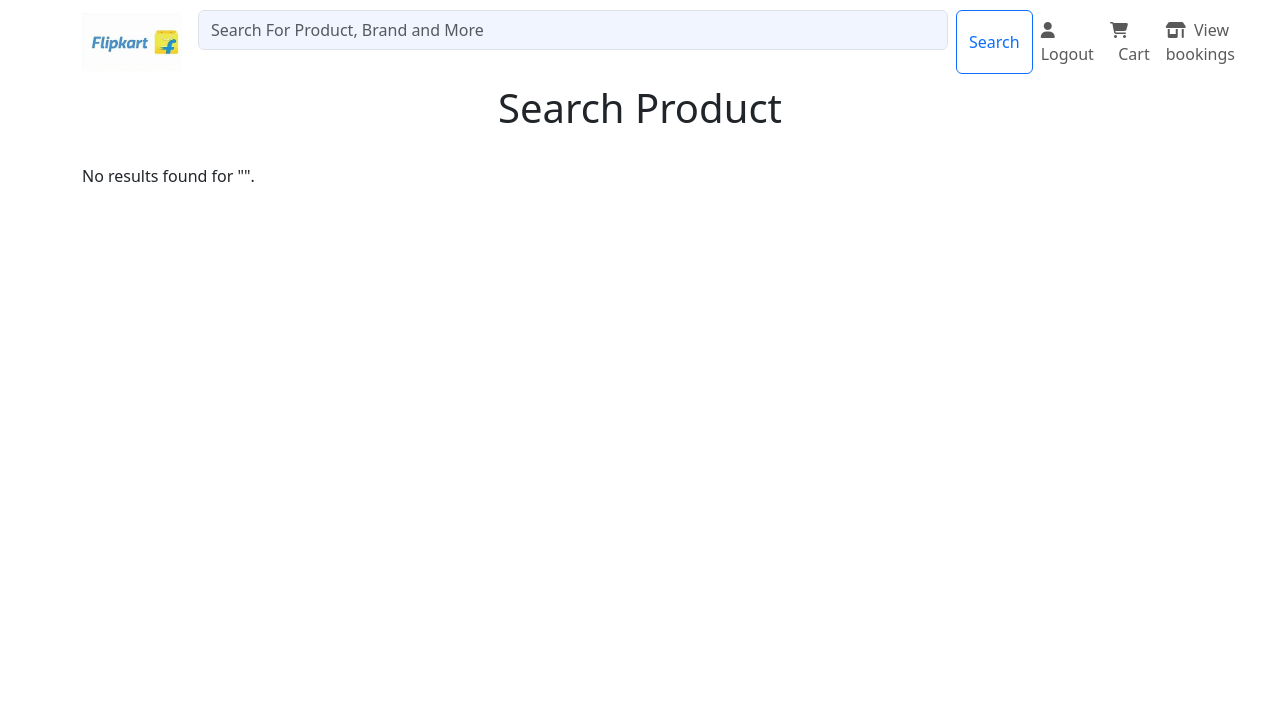
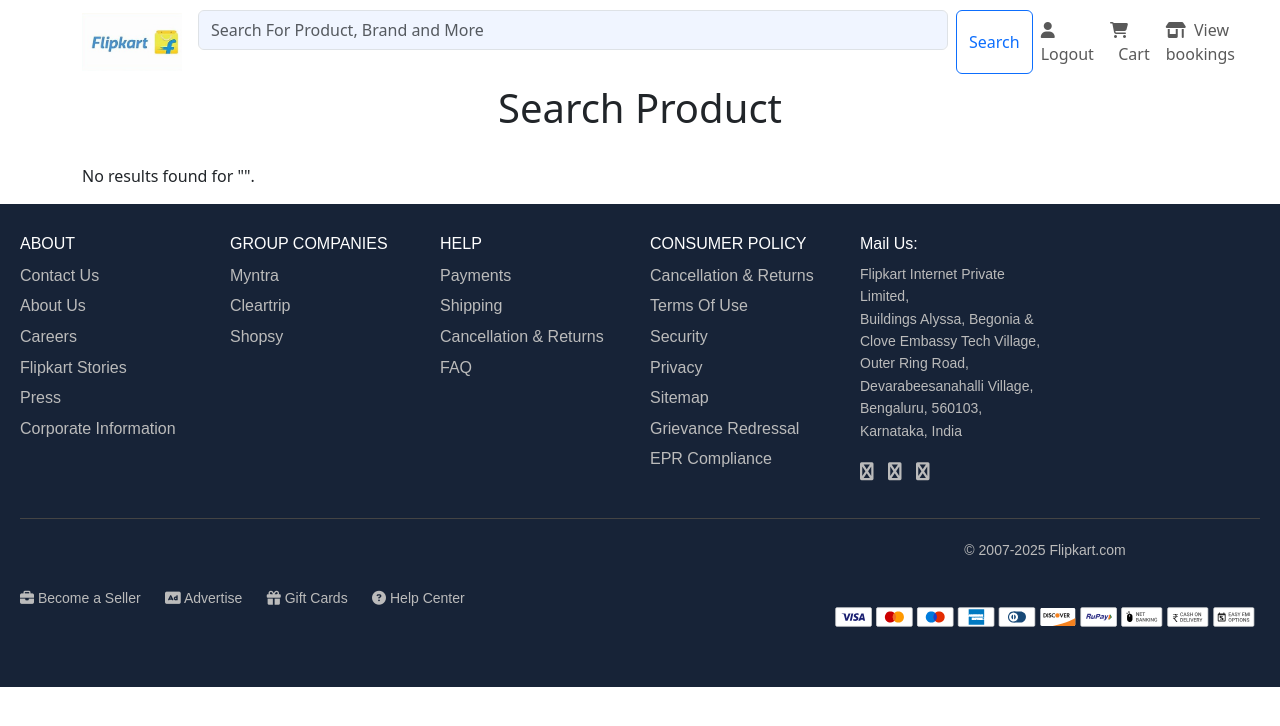
Before and after one commit to agnaey/flipkart_django, a Django app: page /search/ in a window 1280 px wide. Shown: the top 726 px of the page. Run offline with Django 5.2, Linux system fonts and the light colour scheme; some libraries are stand-ins or nearby versions.

Commit message:
nav and someother editing

```diff
--- a/flipkart/app/views.py
+++ b/flipkart/app/views.py
@@ -349,6 +349,96 @@ def secpage(request, id):
     }
 
     return render(request, 'user/secpage.html', context)
+
+
+def buy_pro(req,id):
+    user = User.objects.get(username=req.session['username'])
+    quantity = req.GET.get('quantity', 1)
+    category = Categorys.objects.get(pk=req.session['cat'])
+    price = category.offer_price
+
+    data = Buy.objects.create(user=user, category=category, price=price,quantity=quantity)
+    data.save()
+
+    return redirect(view_bookings)
+
+# def buy_pro(req,id):
+#     user = User.objects.get(username=req.session['username'])
+#     quantity = req.GET.get('quantity', 1)
+#     category = Categorys.objects.get(pk=req.session['cat'])
+#     price = category.offer_price
+
+#     client = razorpay.Client(auth=(settings.RAZORPAY_KEY_ID, settings.RAZORPAY_KEY_SECRET))
+#     razorpay_order = client.order.create(
+#         {"amount": price * 100, "currency": "INR", "payment_capture": "1"}
+#     )
+
+#     buy = Buy.objects.create(
+#         user=user,
+#         category=category,
+#         price=price,
+#         quantity=quantity,
+#         razorpay_order_id=razorpay_order['id']
+#     )
+#     buy.save()
+
+#     return render(
+#         req,
+#         "payment_page.html",
+#         {
+#             "order": buy,
+#             "razorpay_key": settings.RAZORPAY_KEY_ID,
+#             "callback_url": "http://127.0.0.1:8000/razorpay/callback",
+#         },
+#     )
+
+
+def order_payment(request):
+    if request.method == "POST":
+        name = request.POST.get("name")
+        amount = request.POST.get("amount")
+
+        client = razorpay.Client(auth=(settings.RAZORPAY_KEY_ID, settings.RAZORPAY_KEY_SECRET))
+        razorpay_order = client.order.create(
+            {"amount": int(amount) * 100, "currency": "INR", "payment_capture": "1"}
+        )
+        order = Buy.objects.create(
+            user=User.objects.get(username=request.session['username']),
+            category=None,
+            price=amount,
+            razorpay_order_id=razorpay_order['id'],
+        )
+        order.save()
+
+        return render(
+            request,
+            "user/secpage.html",
+            {
+                "order": order,
+                "razorpay_key": settings.RAZORPAY_KEY_ID,
+                "callback_url": "http://127.0.0.1:8000/razorpay/callback",
+            },
+        )
+
+    return render(request, "user/secpage.html")
+
+
+
+
+def cart_buy(req, id):
+    cart = Cart.objects.get(pk=id)
+    category = Categorys.objects.select_related('product').filter(id=cart.category_id).first()
+    if not category:
+        return redirect('error_page')
+    total_price = category.offer_price * cart.quantity
+
+    buy = Buy.objects.create(category=cart.category, user=cart.user, price=total_price,quantity=cart.quantity)
+    buy.save()
+
+
+
+    return redirect(view_bookings)
+
 def demo(req,id):
     req.session['cat']=id
     category=Categorys.objects.get(pk=id)
@@ -453,59 +543,7 @@ def cart_delete(req,id):
     data.delete()
     return redirect(cart_display)
 
-def buy_pro(req,id):
-    user = User.objects.get(username=req.session['username'])
-    quantity = req.GET.get('quantity', 1)
-    category = Categorys.objects.get(pk=req.session['cat'])
-    price = category.offer_price
 
-    data = Buy.objects.create(user=user, category=category, price=price,quantity=quantity)
-    data.save()
-
-    return redirect(view_bookings)
-
-
-def order_payment(request):
-    if request.method == "POST":
-        name = request.POST.get("name")
-        print(name)
-        amount = request.POST.get("amount")
-        client = razorpay.Client(auth=(settings.RAZORPAY_KEY_ID, settings.RAZORPAY_KEY_SECRET))
-        razorpay_order = client.order.create(
-            {"amount": int(amount) * 100, "currency": "INR", "payment_capture": "1"}
-        )
-        order_id=razorpay_order['id']
-        order = Categorys.objects.create(
-            name=name, amount=amount, provider_order_id=order_id
-        )
-        order.save()
-        return render(
-            request,
-            "secpage.html",
-            {
-                "callback_url": "http://" + "127.0.0.1:8000" + "razorpay/callback",
-                "razorpay_key": settings.RAZORPAY_KEY_ID,
-                "order": order,
-            },
-        )
-    return render(request, "secpage.html")
-
-
-
-
-def cart_buy(req, id):
-    cart = Cart.objects.get(pk=id)
-    category = Categorys.objects.select_related('product').filter(id=cart.category_id).first()
-    if not category:
-        return redirect('error_page')
-    total_price = category.offer_price * cart.quantity
-
-    buy = Buy.objects.create(category=cart.category, user=cart.user, price=total_price,quantity=cart.quantity)
-    buy.save()
-
-
-
-    return redirect(view_bookings)
 
 
 def view_bookings(req):
--- a/flipkart/flipkart/settings.py
+++ b/flipkart/flipkart/settings.py
@@ -134,3 +134,7 @@ EMAIL_USE_TLS = True
 EMAIL_PORT = 587
 EMAIL_HOST_USER = 'agnaeyviswanath1234@gmail.com'
 EMAIL_HOST_PASSWORD = 'knec rjhq tvms binz'
+
+
+RAZORPAY_KEY_ID= 'rzp_test_sOuTt2Y2KdTlzd'
+RAZORPAY_KEY_SECRET= 'qFSPIaB548Eh9a7TpKdtJcUn'
--- a/flipkart/templates/user/search.html
+++ b/flipkart/templates/user/search.html
@@ -78,9 +78,96 @@
         .img-fluid {
             border-radius: 30px;
         }
-        @media (max-width:974px) {
+
+
+        footer {
+    background-color: #172337;
+    color: #fff;
+    font-family: Arial, sans-serif;
+    padding: 30px 20px;
+    line-height: 1.6;
+}
+
+.footer-container {
+    display: grid;
+    grid-template-columns: repeat(6, 1fr);
+    gap: 20px;
+}
+
+.footer-section h3 {
+    font-size: 16px;
+    margin-bottom: 10px;
+}
+
+.footer-section ul {
+    list-style: none;
+    padding: 0;
+}
+
+.footer-section ul li {
+    margin: 5px 0;
+}
+
+.footer-section ul li a {
+    color: #bbb;
+    text-decoration: none;
+}
+
+.footer-section ul li a:hover {
+    color: #fff;
+}
+
+.footer-section p {
+    font-size: 14px;
+    color: #bbb;
+}
+
+.social-links a {
+    display: inline-block;
+    color: #bbb;
+    font-size: 18px;
+    margin-right: 10px;
+}
+
+.social-links a:hover {
+    color: #fff;
+}
+
+.footer-bottom {
+    margin-top: 30px;
+    border-top: 1px solid #444;
+    padding-top: 20px;
+    display: flex;
+    justify-content: space-between;
+    align-items: center;
+    flex-wrap: wrap;
+}
+
+.bottom-links a {
+    color: #bbb;
+    margin-right: 20px;
+    text-decoration: none;
+    font-size: 14px;
+}
+
+.bottom-links a:hover {
+    color: #fff;
+}
+
+.copyright {
+    text-align: center;
+    font-size: 14px;
+    color: #bbb;
+}
+
+.payment-icons img {
+    width: 40px;
+    margin: 0 5px;
+}
+
+        @media (max-width:1074px) {
     #search{
-        width: 40%;
+        width: 50%;
     }
 
 }
@@ -174,6 +261,82 @@
 
     </div>
 
+    <footer class="d-none d-md-block">
+        <div class="footer-container">
+            <div class="footer-section">
+                <h3>ABOUT</h3>
+                <ul>
+                    <li><a href="#">Contact Us</a></li>
+                    <li><a href="#">About Us</a></li>
+                    <li><a href="#">Careers</a></li>
+                    <li><a href="#">Flipkart Stories</a></li>
+                    <li><a href="#">Press</a></li>
+                    <li><a href="#">Corporate Information</a></li>
+                </ul>
+            </div>
+            <div class="footer-section">
+                <h3>GROUP COMPANIES</h3>
+                <ul>
+                    <li><a href="#">Myntra</a></li>
+                    <li><a href="#">Cleartrip</a></li>
+                    <li><a href="#">Shopsy</a></li>
+                </ul>
+            </div>
+            <div class="footer-section">
+                <h3>HELP</h3>
+                <ul>
+                    <li><a href="#">Payments</a></li>
+                    <li><a href="#">Shipping</a></li>
+                    <li><a href="#">Cancellation & Returns</a></li>
+                    <li><a href="#">FAQ</a></li>
+                </ul>
+            </div>
+            <div class="footer-section">
+                <h3>CONSUMER POLICY</h3>
+                <ul>
+                    <li><a href="#">Cancellation & Returns</a></li>
+                    <li><a href="#">Terms Of Use</a></li>
+                    <li><a href="#">Security</a></li>
+                    <li><a href="#">Privacy</a></li>
+                    <li><a href="#">Sitemap</a></li>
+                    <li><a href="#">Grievance Redressal</a></li>
+                    <li><a href="#">EPR Compliance</a></li>
+                </ul>
+            </div>
+            <div class="footer-section">
+                <h3>Mail Us:</h3>
+                <p>Flipkart Internet Private Limited,<br>
+                    Buildings Alyssa, Begonia &<br>
+                    Clove Embassy Tech Village,<br>
+                    Outer Ring Road, Devarabeesanahalli Village,<br>
+                    Bengaluru, 560103,<br>
+                    Karnataka, India
+                </p>
+                <div class="social-links">
+                    <a href="#"><i class="fa fa-facebook"></i></a>
+                    <a href="#"><i class="fa fa-twitter"></i></a>
+                    <a href="#"><i class="fa fa-youtube"></i></a>
+                </div>
+            </div>
+
+        </div>
+        <div class="footer-bottom">
+            <div class="bottom-links" style=" gap: 15rem">
+                <a href="#"><i class="fa fa-briefcase"></i> Become a Seller</a>
+                <a href="#"><i class="fa fa-ad"></i> Advertise</a>
+                <a href="#"><i class="fa fa-gift"></i> Gift Cards</a>
+                <a href="#"><i class="fa fa-question-circle"></i> Help Center</a>
+            </div>
+            <div class="copyright">
+                <p>© 2007-2025 Flipkart.com</p>
+                <div class="payment-icons">
+                    <img src="{% static '/images/pay.svg' %}" style="height: 80px; width: 420px;" alt="Visa">
+
+                </div>
+            </div>
+        </div>
+    </footer>
+
 </body>
 
 </html>
```
Also changed, not shown: flipkart/templates/user/cart.html (+3 -5 lines), flipkart/templates/user/index.html (+6 -5 lines), flipkart/templates/user/secpage.html (+3 -6 lines), flipkart/templates/user/see_more.html (+3 -4 lines), flipkart/templates/user/user_bookings.html (+9 -3 lines), flipkart/db.sqlite3.
